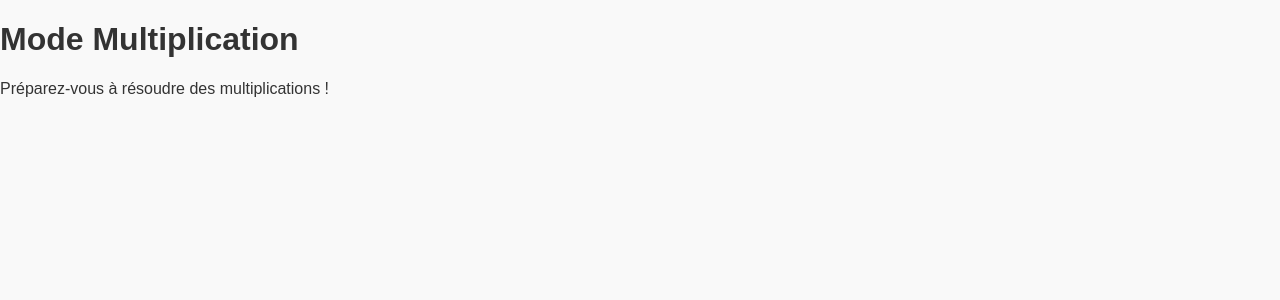
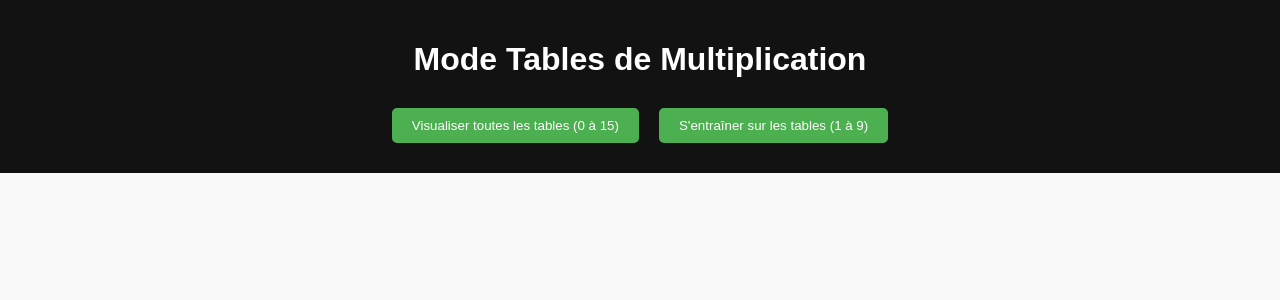
Before and after one commit to gugus7733/QuickMaths, a Next.js app: page /modes/multiplication in a window 1280 px wide. Shown: the top 300 px of the page. Built offline with nearby package versions, Linux system fonts and the light colour scheme.

Commit message:
Better home

```diff
--- a/pages/modes/multiplication.js
+++ b/pages/modes/multiplication.js
@@ -1,8 +1,123 @@
-export default function MultiplicationMode() {
+import React, { useState } from "react"; // Ajout de l'import de useState
+import styles from "../../styles/Multiplication.module.css";
+
+export default function Multiplication() {
+  const [viewMode, setViewMode] = useState("menu"); // 'menu', 'viewAll', 'train'
+
+  // Déplace les hooks pour l'entraînement ici
+  const [table, setTable] = useState(1);
+  const [number, setNumber] = useState(Math.floor(Math.random() * 10));
+  const [userAnswer, setUserAnswer] = useState("");
+  const [message, setMessage] = useState("");
+
+  function checkAnswer(e) {
+    e.preventDefault();
+    if (parseInt(userAnswer) === table * number) {
+      setMessage("Bonne réponse !");
+    } else {
+      setMessage("Essaye encore !");
+    }
+    setNumber(Math.floor(Math.random() * 10));
+    setUserAnswer("");
+  }
+
+  function renderMenu() {
     return (
-      <div>
-        <h1>Mode Multiplication</h1>
-        <p>Préparez-vous à résoudre des multiplications !</p>
+      <div className={styles.menu}>
+        <h1 className={styles.title}>Mode Tables de Multiplication</h1>
+        <button
+          className={styles.button}
+          onClick={() => setViewMode("viewAll")}
+        >
+          Visualiser toutes les tables (0 à 15)
+        </button>
+        <button
+          className={styles.button}
+          onClick={() => setViewMode("train")}
+        >
+          S'entraîner sur les tables (1 à 9)
+        </button>
       </div>
     );
   }
+
+  function renderAllTables() {
+    const tables = Array.from({ length: 16 }, (_, i) => i);
+
+    return (
+      <div className={styles.allTables}>
+        <button
+          className={styles.backButton}
+          onClick={() => setViewMode("menu")}
+        >
+          Retour
+        </button>
+        <h2 className={styles.title}>Tables de multiplication</h2>
+        <div className={styles.tablesContainer}>
+          {tables.map((num) => (
+            <div key={num} className={styles.table}>
+              <h3 className={styles.tableTitle}>Table de {num}</h3>
+              {Array.from({ length: 10 }, (_, i) => (
+                <p key={i} className={styles.row}>
+                  {num} × {i} = {num * i}
+                </p>
+              ))}
+            </div>
+          ))}
+        </div>
+      </div>
+    );
+  }
+
+  function renderTraining() {
+    return (
+      <div className={styles.training}>
+        <button
+          className={styles.backButton}
+          onClick={() => setViewMode("menu")}
+        >
+          Retour
+        </button>
+        <h2 className={styles.title}>S'entraîner sur une table</h2>
+        <label>
+          Choisissez une table :
+          <select
+            value={table}
+            onChange={(e) => setTable(parseInt(e.target.value))}
+            className={styles.select}
+          >
+            {Array.from({ length: 9 }, (_, i) => i + 1).map((num) => (
+              <option key={num} value={num}>
+                Table de {num}
+              </option>
+            ))}
+          </select>
+        </label>
+        <p className={styles.question}>
+          Combien font {table} × {number} ?
+        </p>
+        <form onSubmit={checkAnswer} className={styles.form}>
+          <input
+            type="number"
+            value={userAnswer}
+            onChange={(e) => setUserAnswer(e.target.value)}
+            className={styles.input}
+            placeholder="Votre réponse"
+          />
+          <button type="submit" className={styles.button}>
+            Valider
+          </button>
+        </form>
+        {message && <p className={styles.message}>{message}</p>}
+      </div>
+    );
+  }
+
+  return (
+    <div className={styles.container}>
+      {viewMode === "menu" && renderMenu()}
+      {viewMode === "viewAll" && renderAllTables()}
+      {viewMode === "train" && renderTraining()}
+    </div>
+  );
+}
--- /dev/null
+++ b/styles/Multiplication.module.css
@@ -0,0 +1,100 @@
+.container {
+    background-color: #121212;
+    color: #ffffff;
+    padding: 20px;
+    text-align: center;
+  }
+
+  .title {
+    font-size: 2rem;
+    margin-bottom: 20px;
+  }
+
+  .button {
+    background-color: #4caf50;
+    color: #fff;
+    border: none;
+    padding: 10px 20px;
+    margin: 10px;
+    border-radius: 5px;
+    cursor: pointer;
+    transition: background-color 0.3s;
+  }
+
+  .button:hover {
+    background-color: #45a049;
+  }
+
+  .backButton {
+    background-color: #ff5252;
+    color: #fff;
+    border: none;
+    padding: 10px 15px;
+    border-radius: 5px;
+    margin-bottom: 20px;
+    cursor: pointer;
+    transition: background-color 0.3s;
+  }
+
+  .backButton:hover {
+    background-color: #ff7b7b;
+  }
+
+  .tablesContainer {
+    display: flex;
+    flex-wrap: wrap;
+    justify-content: center;
+    gap: 20px;
+  }
+
+  .table {
+    background-color: #1e1e1e;
+    padding: 10px;
+    border-radius: 5px;
+    width: 150px;
+  }
+
+  .tableTitle {
+    font-size: 1.2rem;
+    margin-bottom: 10px;
+  }
+
+  .row {
+    font-size: 1rem;
+  }
+
+  .training {
+    margin-top: 20px;
+  }
+
+  .select {
+    margin: 10px;
+    padding: 5px;
+    font-size: 1rem;
+    border-radius: 5px;
+  }
+
+  .form {
+    margin-top: 20px;
+    display: flex;
+    flex-direction: column;
+    align-items: center;
+    gap: 10px;
+  }
+
+  .input {
+    padding: 10px;
+    font-size: 1rem;
+    width: 150px;
+    text-align: center;
+    border: 1px solid #4caf50;
+    border-radius: 5px;
+    background-color: #1e1e1e;
+    color: #ffffff;
+  }
+
+  .message {
+    margin-top: 20px;
+    font-size: 1.2rem;
+    color: #4caf50;
+  }
```
Also changed, not shown: pages/index.js (+10 -8 lines), styles/Home.module.css (added, +43 -0 lines).
